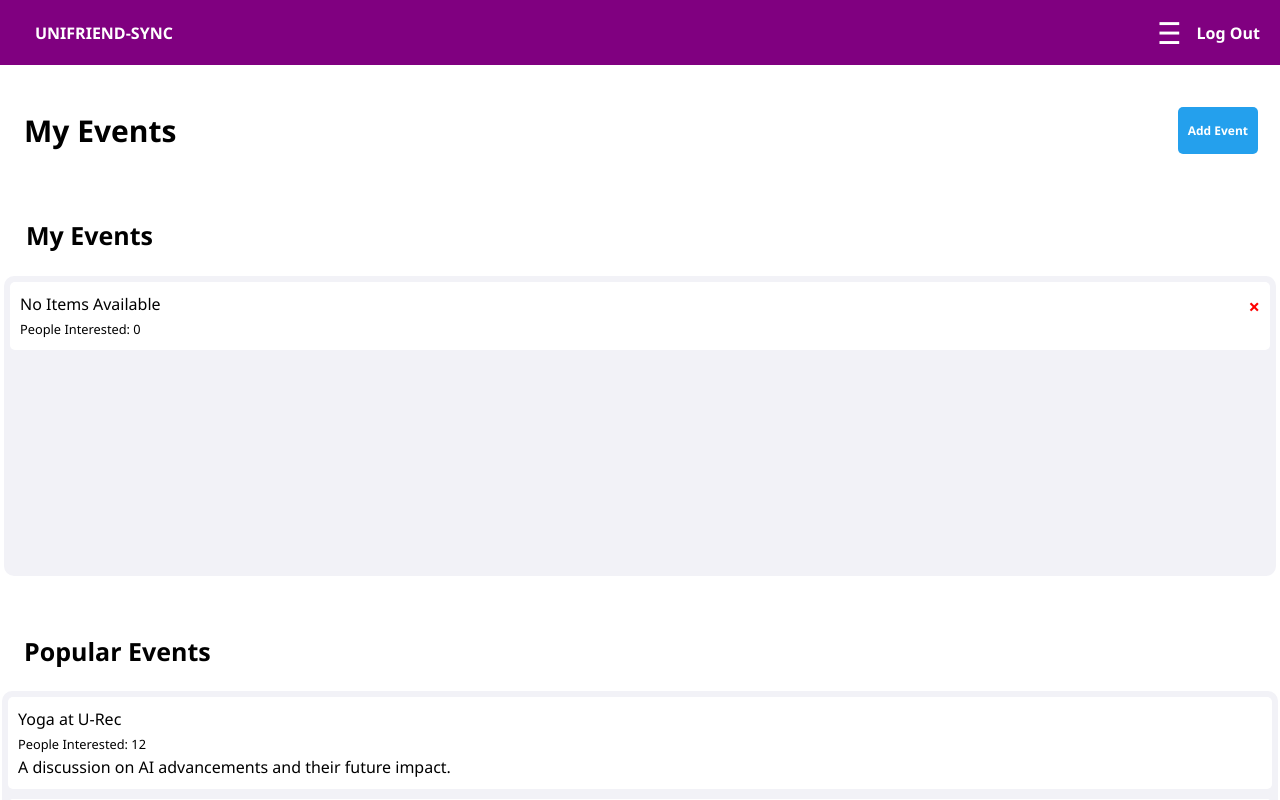
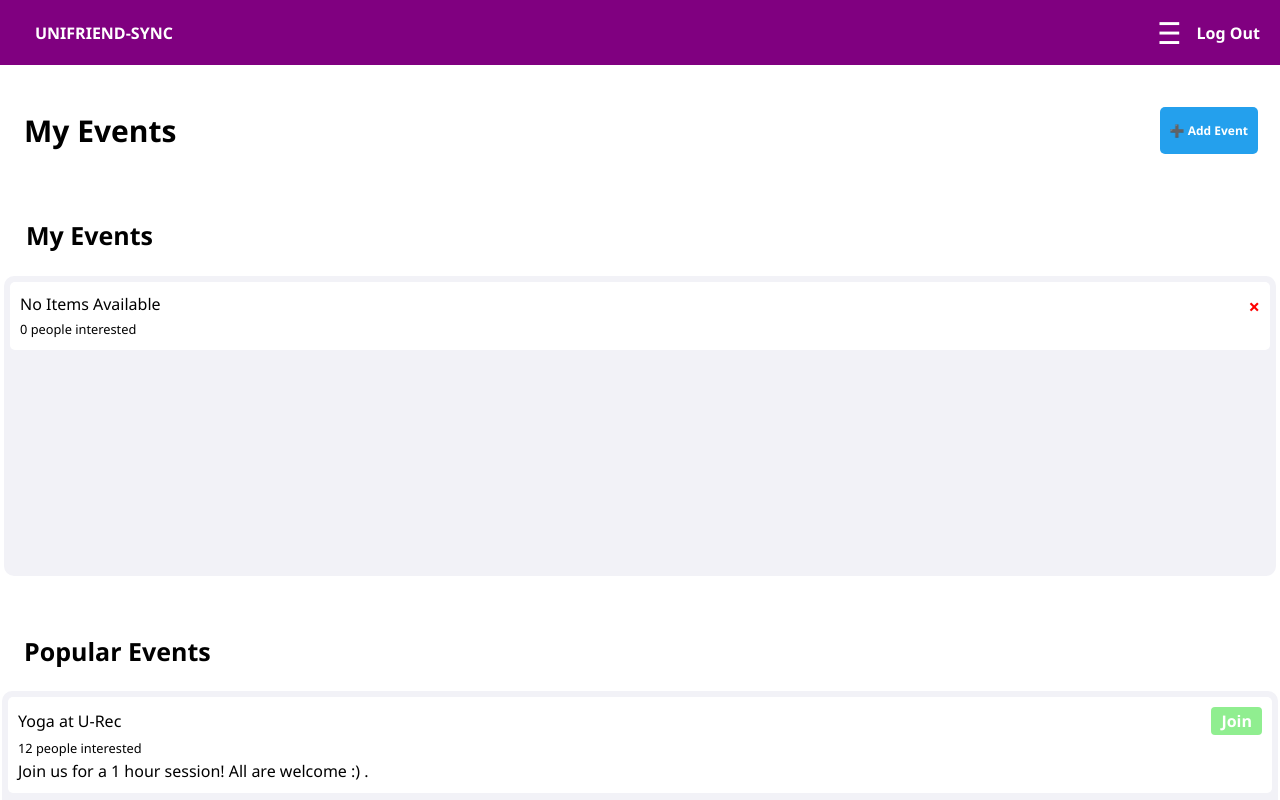
Before and after one commit to CSC-3380-Spring-2025/Team-20, a Next.js app in the folder frontend/: page / in a window 1280 px wide. Shown: the top 800 px of the page. Built offline with nearby package versions, Linux system fonts and the light colour scheme.

Commit message:
added form for event card. added option to join popular events. test run 1. still errors

```diff
--- a/frontend/src/app/EP-components/EventSection.tsx
+++ b/frontend/src/app/EP-components/EventSection.tsx
@@ -1,17 +1,20 @@
 import { Event } from '../types/eventTypes'; // Import the correct type
 import DivContainer from './containers';
-import {headerStyle} from '../styles/eventstyle'
+import { headerStyle } from '../styles/eventstyle';
+import * as styles from "../styles/eventformstyle";
 
 const EventSection = ({
   title,
   events,
   deleteEvent,
   isPopular,
+  joinEvent,
 }: {
   title: string;
   events: Event[];
   deleteEvent: (index: number) => void;
   isPopular: boolean;
+  joinEvent: (index: number) => void;
 }) => (
   <DivContainer padding="2px" width="100%" marginTop="10px">
     <DivContainer display="flex" justifyContent="space-between" padding="40px 20px 10px 10px" width="100%">
@@ -31,7 +34,7 @@ const EventSection = ({
               position: 'relative',
             }}
           >
-
+            {/* Delete button for non-popular events */}
             {!isPopular && (
               <button
                 onClick={() => deleteEvent(index)}
@@ -52,8 +55,20 @@ const EventSection = ({
               </button>
             )}
 
-            <h1>{event.title}</h1>
-            <small>{event.totalInterested}</small>
+
+            <DivContainer display="flex" justifyContent="space-between" alignItems="center">
+              <h1>{event.title}</h1>
+              {isPopular && (
+                <button
+                  onClick={() => joinEvent(index)}
+                  style={styles.joinButton}
+                >
+                  Join
+                </button>
+              )}
+            </DivContainer>
+
+            <small>{event.totalInterested} people interested</small>
             <p>{event.description}</p>
           </DivContainer>
         ))}
--- a/frontend/src/app/EP-components/eventForm.tsx
+++ b/frontend/src/app/EP-components/eventForm.tsx
@@ -1 +1,90 @@
 // replace whatever is in page.tsx inside this
+import { FC, useState } from "react";
+import * as styles from "../styles/eventformstyle";
+import {Event} from "../types/eventTypes";
+
+//listen to event from eventtypes
+
+interface EventForm {
+    onSave: (event: Event) => void;
+    onDelete: () => void;
+  }
+
+
+/**
+ *
+ * export interface Event {
+  title: string;
+  description: string;
+  totalInterested: string;
+}
+ */
+const EventForm: FC<EventForm> = ({onSave, onDelete}) => {
+
+    const [title, setTitle] = useState("");
+    const [description, setDescription] = useState("");
+
+
+    const handleSave = (e: React.FormEvent) => {
+        e.preventDefault();
+
+        //use new event object when saved
+
+        const newEvent: Event = {
+            title,
+            description,
+            totalInterested:0,
+          };
+
+        //call the function
+        onSave(newEvent);
+
+        //reset. had issues when it would save previous input
+        setTitle("");
+        setDescription("");
+
+    }
+
+
+    return (
+        //creating a new form
+        <>
+        <form onSubmit={handleSave} style={styles.container}>
+            <p style={styles.header}>Your New Event</p>
+
+
+            <label htmlFor="title" style={styles.subtitleHeaders}>Title of Event</label>
+            <input
+                type="text"
+                id="title"
+                value={title}
+                onChange={(e) => setTitle(e.target.value)}
+                style={styles.input}
+            >
+            </input>
+
+
+
+            <label htmlFor="description"  style={styles.subtitleHeaders}>Description </label>
+            <input
+                type="text"
+                id="description"
+                value={description}
+                onChange={(e) => setDescription(e.target.value)}
+                style={styles.input}
+            >
+            </input>
+
+            <div style={styles.buttonContainer}>
+                <button type="submit" style={styles.submitButton}>Submit</button>
+                <button type="button" onClick={onDelete} style={styles.cancelButton}>Cancel</button>
+            </div>
+
+        </form>
+        </>
+
+    );
+
+}
+
+export default EventForm;
--- a/frontend/src/app/hooks/useEvents.ts
+++ b/frontend/src/app/hooks/useEvents.ts
@@ -1,30 +1,31 @@
-import { useState } from 'react';
-import { Event } from '../types/eventTypes';
-
+// useEvents.ts
+import { useState } from "react";
+import { Event } from "../types/eventTypes";
 const useEvents = () => {
   const [events, setEvents] = useState<Event[]>([
-    { title: "No Items Available", description: "", totalInterested: "People Interested: 0" },
+    { title: "No Items Available", description: "", totalInterested: 0 },
   ]);
 
-  // Function to add a new event with random interest count
-  const addEvent = () => {
-    const newEvent = {
-      title: "New Event",
-      description: "Description for Event.",
-      totalInterested: `People Interested: ${Math.ceil(Math.random() * 10)}`, // Use totalInterested
-    };
+  const addEvent = (newEvent: Event) => {
     setEvents((prevState) => [...prevState, newEvent]);
   };
 
-  // Function to delete an event by its index
   const deleteEvent = (index: number) => {
-    setEvents((prevState) => prevState.filter((_, i) => i !== index)); // Removes event at the given index
+    setEvents((prevState) => prevState.filter((_, i) => i !== index));
   };
+
+  const joinEvent = (index: number) => {
+    const updatedEvents = [...events];
+    updatedEvents[index].totalInterested += 0;
+    setEvents(updatedEvents);
+  };
+
 
   return {
     events,
     addEvent,
     deleteEvent,
+    joinEvent,
   };
 };
 
--- a/frontend/src/app/page.tsx
+++ b/frontend/src/app/page.tsx
@@ -3,13 +3,46 @@ import Button from "../app/EP-components/button";
 import Header from "../app/EP-components/header";
 import DivContainer from "../app/EP-components/containers";
 import EventSection from "../app/EP-components/EventSection";
-import { titleStyle, linkStyle } from "../app/styles/eventstyle";
+import EventForm from "./EP-components/eventForm";
 import useEvents from "../app/hooks/useEvents";
 import Link from "next/link";
-import popularEvents from "./types/populareventsTypes"; // Import the default popular events
+import popularEvents from "./types/populareventsTypes";
+import { useState } from "react";
+import { titleStyle, linkStyle } from "../app/styles/eventstyle";
+import { Event } from "./types/eventTypes";
+
 
 export default function Home() {
   const { events, addEvent, deleteEvent } = useEvents();
+
+  const [popularEventsState, setPopularEventsState] = useState<Event[]>(popularEvents);
+
+  const [showForm, setShowForm] = useState(false);
+
+  const handleAddEvent = () => {
+    setShowForm(true);
+  }
+
+  const handleCancelEvent = () => {
+    setShowForm(false);
+  }
+
+  const handleSubmitEvent = (event: Event) => {
+    addEvent(event);
+    setShowForm(false);
+  }
+
+
+  //will be VERY VERY important for the matching algorithm
+  const joinEvent = (index: number) => {
+    setPopularEventsState((prevState) => {
+      const updatedEvents = [...prevState];
+      const event = updatedEvents[index];
+      event.totalInterested += 1;
+      return updatedEvents;
+    });
+  };
+
 
   return (
     <main>
@@ -25,16 +58,23 @@ export default function Home() {
             padding="2px 10px"
             borderRadius="5px"
             fontWeight="bold"
-            onClick={addEvent}
+            onClick={handleAddEvent}
           >
-            Add Event
+            ➕ Add Event
           </Button>
         </DivContainer>
 
-        <EventSection title="My Events" events={events} deleteEvent={deleteEvent} isPopular={false} />
+        {showForm && (
+          <EventForm
+            onSave={handleSubmitEvent}
+            onDelete={handleCancelEvent}
+          />
+        )}
+
+        <EventSection title="My Events" events={events} deleteEvent={deleteEvent} isPopular={false} joinEvent = {joinEvent} />
       </DivContainer>
 
-      <EventSection title="Popular Events" events={popularEvents} deleteEvent={deleteEvent} isPopular={true} />
+      <EventSection title="Popular Events" events={popularEventsState} deleteEvent={deleteEvent} isPopular={true} joinEvent={joinEvent} />
 
       <Link href="/outside-campus">
         <p style={linkStyle}>Leaving LSU?</p>
--- /dev/null
+++ b/frontend/src/app/styles/eventformstyle.ts
@@ -0,0 +1,78 @@
+export const container = {
+    display: 'flex',
+    flexDirection:  "column" as 'column',
+    padding: '25px',
+    backgroundColor: '#f9f9f9',
+    borderRadius: '8px',
+    zIndex: 10000,
+    position: "fixed" as "fixed" | "relative" | "absolute" | "static" | "sticky",
+    top: '50%',
+    left: '50%',
+    transform: 'translate(-50%, -50%)',
+    width: '500px',
+    boxShadow: '0px 4px 8px rgba(0, 0, 0, 0.1)',
+  };
+
+  export const header = {
+    fontWeight: "bold",
+    fontSize: "20px",
+  }
+
+  export const overlay = {
+    position: "fixed" as "fixed" | "relative" | "absolute" | "static" | "sticky",
+    top: '0',
+    left: '0',
+    width: '100%',
+    height: '100%',
+    zIndex: 9999,
+  };
+
+  export const subtitleHeaders = {
+    marginTop: '20px',
+  }
+
+
+  export const input = {
+    marginBottom: '10px',
+
+    padding: '20px',
+    fontSize: '16px',
+    borderRadius: '4px',
+    border: '1px solid #ddd',
+  };
+
+  export const buttonContainer = {
+    display: 'flex',
+    justifyContent: 'space-between',
+    marginTop: '30px',
+  };
+
+  export const submitButton = {
+    padding: '10px 20px',
+    backgroundColor: 'lightgreen',
+    color: 'white',
+    border: 'none',
+    borderRadius: '4px',
+    cursor: 'pointer',
+    fontWeight: 'bold',
+  };
+
+  export const cancelButton = {
+    padding: '10px 20px',
+    backgroundColor: 'red',
+    color: 'white',
+    border: 'none',
+    borderRadius: '4px',
+    cursor: 'pointer',
+    fontWeight: 'bold',
+  }
+
+  export const joinButton = {
+    padding: '2px 10px',
+    backgroundColor: 'lightgreen',
+    color: 'white',
+    border: 'none',
+    borderRadius: '4px',
+    cursor: 'pointer',
+    fontWeight: 'bold',
+  }
--- a/frontend/src/app/types/eventTypes.ts
+++ b/frontend/src/app/types/eventTypes.ts
@@ -1,6 +1,5 @@
-
 export interface Event {
   title: string;
   description: string;
-  totalInterested: string;
+  totalInterested: number;
 }
--- a/frontend/src/app/types/populareventsTypes.ts
+++ b/frontend/src/app/types/populareventsTypes.ts
@@ -3,28 +3,28 @@ import { Event } from "./eventTypes";
 const popularEvents: Event[] = [
   {
     title: "Yoga at U-Rec",
-    description: "A discussion on AI advancements and their future impact.",
-    totalInterested: "People Interested: 12",
+    description: "Join us for a 1 hour session! All are welcome :) .",
+    totalInterested: 12,
   },
   {
     title: "Music Fest with Classical Club",
     description: "Enjoy live performances from local bands and artists.",
-    totalInterested: "People Interested: 6",
+    totalInterested: 6,
   },
   {
-    title: "Devop's Hackathon 2025",
+    title: "Hackathon 2025",
     description: "A 24-hour coding challenge with exciting prizes.",
-    totalInterested: "People Interested: 3",
+    totalInterested: 3,
   },
   {
     title: "Board Game Night in Magnolia Room",
     description: "Join us for a fun evening of board games and snacks.",
-    totalInterested: "People  Interested: 5",
+    totalInterested: 5,
   },
   {
     title: "Hangout near Nicholson",
-    description: "Watch a classic film under the stars.",
-    totalInterested: "People  Interested: 10",
+    description: "Anyone welcome!",
+    totalInterested:  10,
   },
 ];
 
```
Also changed, not shown: frontend/src/app/styles/eventstyle.ts (line endings or trailing spaces), 1 other file (tests, documents, lock files or other folders).
